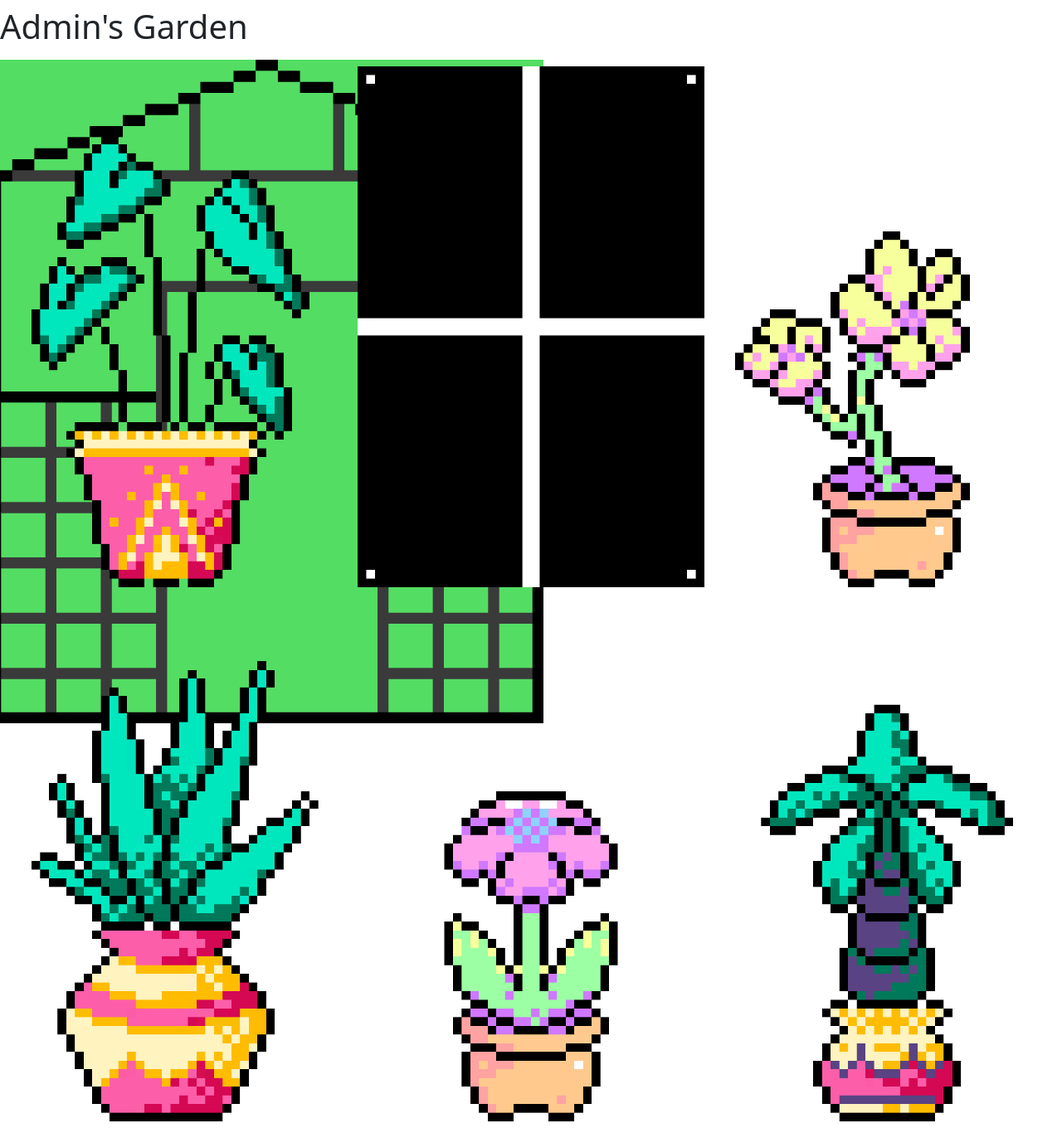
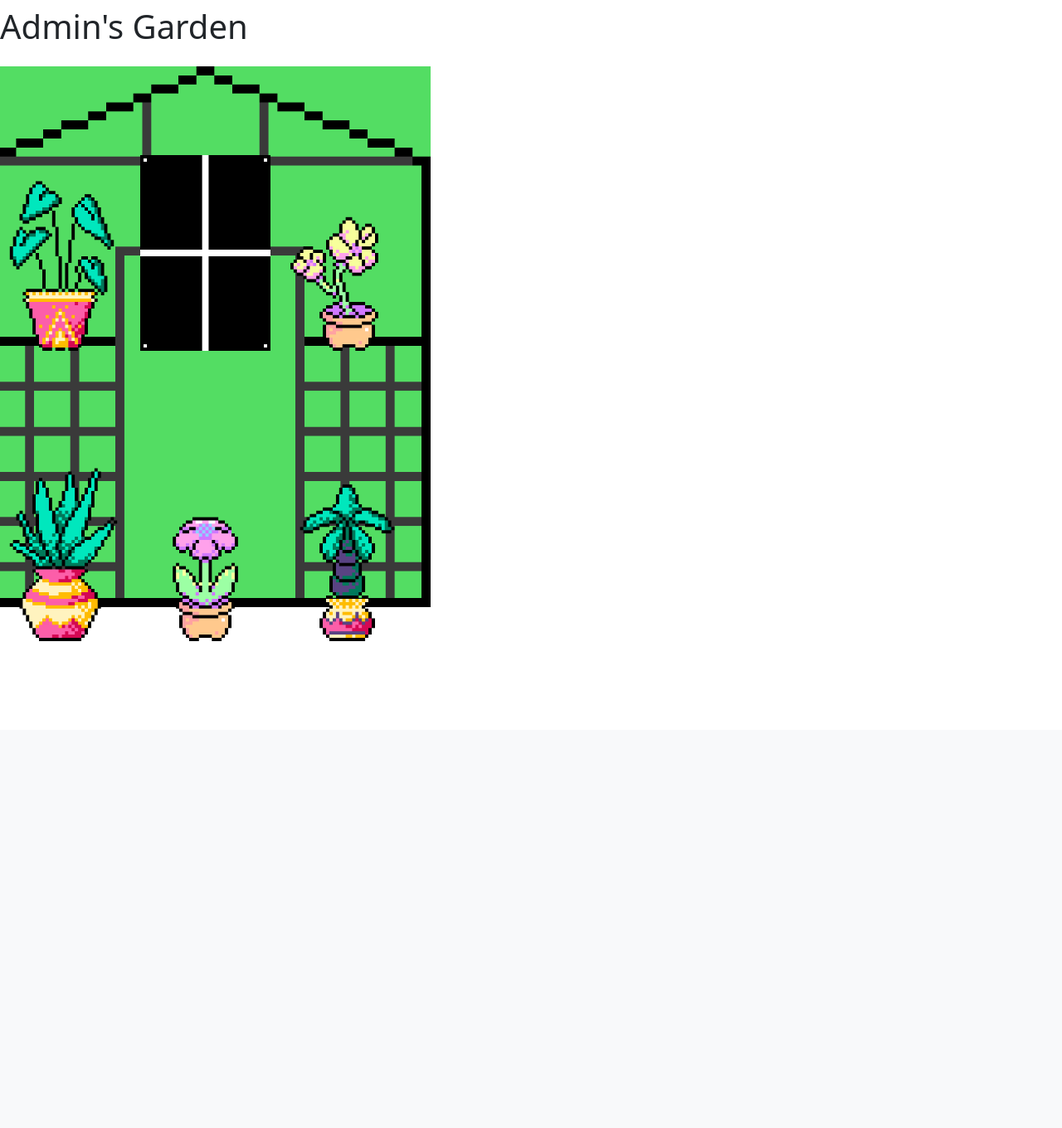
Before and after one commit to annabelle-josie/group-software-project, a Django app: page /garden/ in a window 1280 px wide. Shown: the part 56-1416 px from the top of the page at 83% size. After the commit the page ends 829 px from the top, so only its background shows below. Run offline with Django 5.2, Linux system fonts and the light colour scheme; a user stored in the database is signed in; data comes from the database, SQL or seed files in the repository.

Commit message:
Ugly first greenhouse done

```diff
--- a/garden/templates/garden/garden.html
+++ b/garden/templates/garden/garden.html
@@ -13,8 +13,8 @@
 {% else %}
     <h1>Guest's Garden!</h1>
 {% endif %}</h1>
-
-<div class="mt-3 h-100 row" style="background-image:url('../media/backgrounds/greenhouse4.png'); background-repeat: no-repeat; background-size: contain;">
+<div class="row h-100">
+    <div class="mt-3 h-100 row col-md-5 col-12" style="background-image:url('../media/backgrounds/greenhouse4.png'); background-repeat: no-repeat; background-size: contain;">
             <div class="m-10 p-10"></div>
             {% for plant in plantSlots %}
                 <div class="col-4 p-2">
@@ -29,6 +29,7 @@
             {% endfor %}
     </div>
 
+    <div class="col-12 col-md-7">
         <form action="updateGarden" method="post" style="visibility: hidden" name="submitform" id="submitform">
             <p>Plant {{ forloop.counter }}</p>
             {% csrf_token %}
@@ -40,6 +41,8 @@
             <input name="slot" id="slot" hidden value="0">
             <button type="submit" onclick="style='visibility: hidden'">change</button>
         </form>
+    </div>
+</div>
     <!-- create a drop down checkbox
     of user.avlible plants  -->
 <script>
```
Lines whose indentation alone changed are shown as unchanged.
